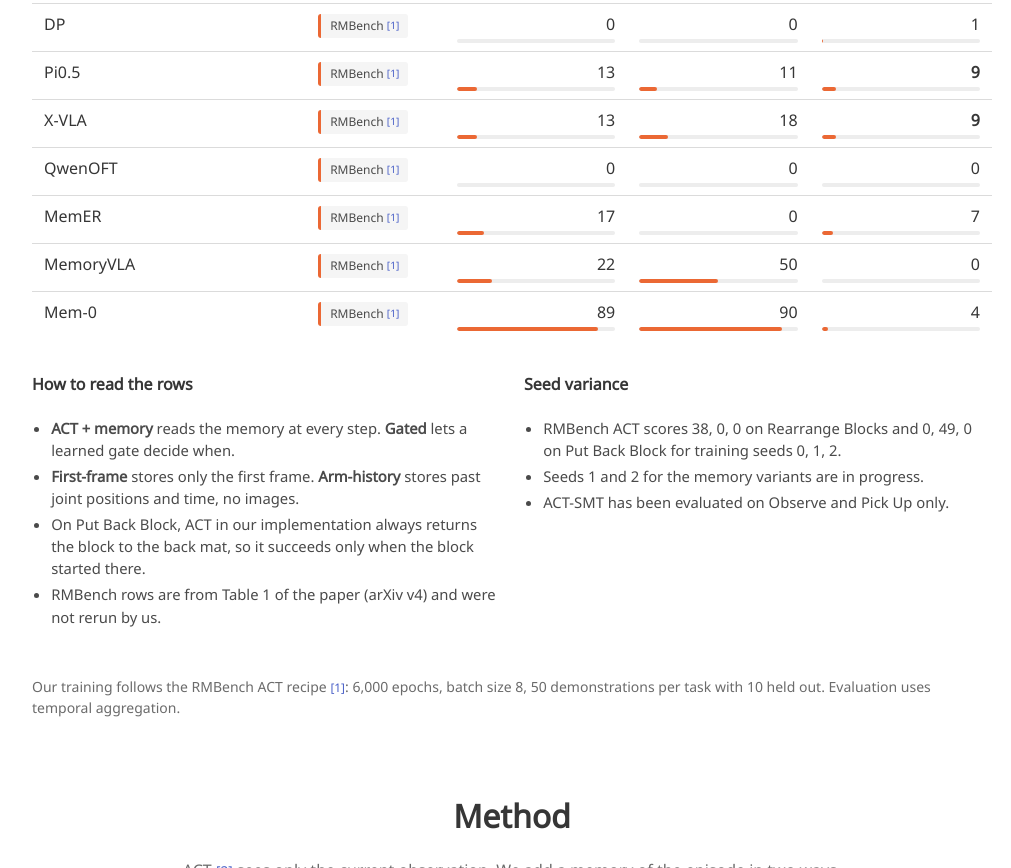
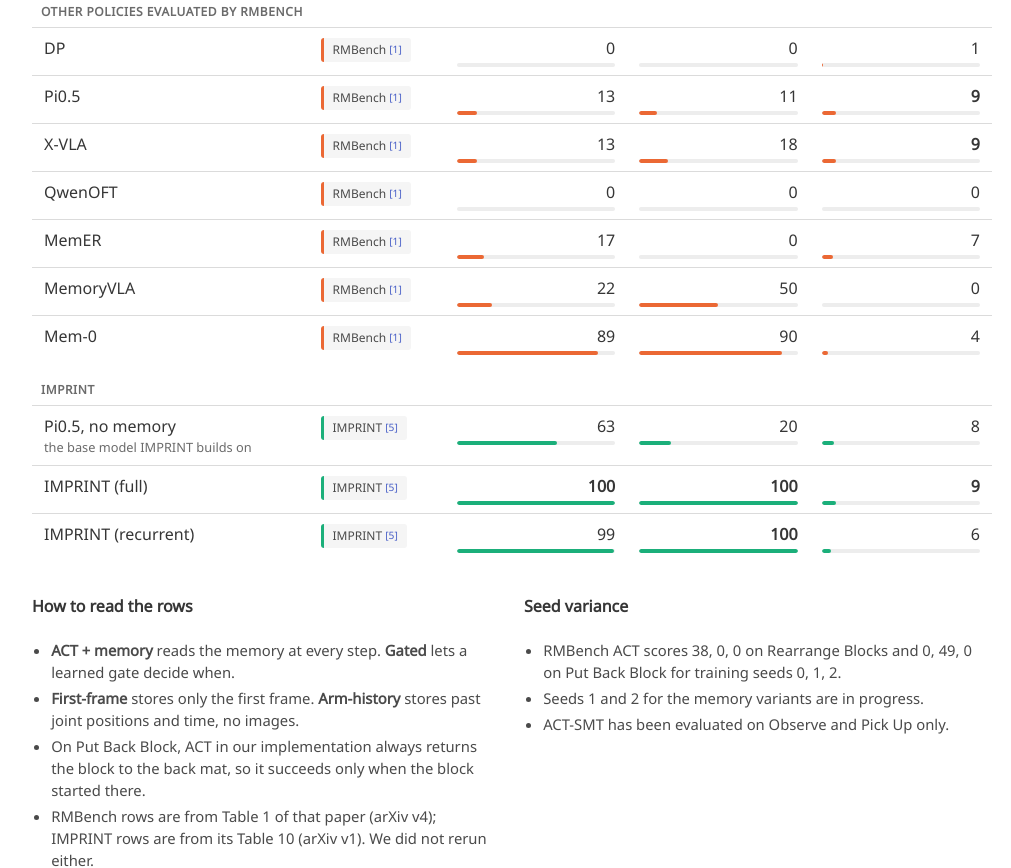
Before and after one commit to BrianChen886/leo, a plain HTML site: page index.html in a window 1280 px wide. Shown: the part 2698-3566 px from the top of the page, without its empty margins (128-1139 px from the left). Drawn offline with nearby package versions, Linux system fonts and the light colour scheme; a web font is replaced by a local one.

Commit message:
Add IMPRINT comparison to the results
Add the IMPRINT rows (Table 10, arXiv:2610.14406) to the results table
as a third source, cite the paper as reference [5], and mention its
numbers in the findings.

```diff
--- a/static/css/index.css
+++ b/static/css/index.css
@@ -3,6 +3,7 @@
 :root {
   --ours: #2a78d6;
   --rmbench: #eb6834;
+  --imprint: #1baf7a;
   --good: #0a7a2a;
   --bad: #c23331;
   --muted: #6b6b6b;
@@ -278,6 +279,11 @@ body {
   background: var(--rmbench);
 }
 
+.swatch.imprint,
+.bar > span.imprint {
+  background: var(--imprint);
+}
+
 table.results th[scope='row'] {
   font-weight: 400;
 }
@@ -315,6 +321,10 @@ table.results .tag.ours {
 
 table.results .tag.rmbench {
   border-left-color: var(--rmbench);
+}
+
+table.results .tag.imprint {
+  border-left-color: var(--imprint);
 }
 
 table.results th.num,
--- a/static/js/app.js
+++ b/static/js/app.js
@@ -207,13 +207,13 @@
                   </li>
                   <li>
                     <b>The arm's own history is enough.</b> A memory of past joint positions only, with no images,
-                    scores 100 on both tasks. RMBench reports 89 and 90 for Mem-0<${Cite} k="rmbench" />.
+                    scores 100 on both tasks. Reported: 89 and 90 for Mem-0<${Cite} k="rmbench" />, 100 and 100 for IMPRINT<${Cite} k="imprint" />.
                   </li>
                   <li>
                     <b>Gating the memory hurts.</b> Letting the policy decide when to read memory<${Cite} k="gmp" /> drops the scores to 9 and 20.
                   </li>
                   <li>
-                    <b>Observe and Pick Up is unsolved.</b> Our best is 6% (ACT-SMT). The best RMBench reports is 9%<${Cite} k="rmbench" />.
+                    <b>Observe and Pick Up is unsolved.</b> Our best is 6% (ACT-SMT). The best RMBench reports is 9%<${Cite} k="rmbench" />, and IMPRINT also reports 9%<${Cite} k="imprint" />.
                   </li>
                 </ol>
                 <p className="caveat">
@@ -288,11 +288,12 @@
         <div className="container is-max-desktop">
           <h2 className="title is-3 has-text-centered">Results</h2>
           <p className="lede has-text-centered">
-            Success rate (%) over 100 rollouts: our runs next to the numbers reported in the RMBench paper<${Cite} k="rmbench" />. Bold is the best in each column.
+            Success rate (%) over 100 rollouts: our runs next to the numbers reported in the RMBench<${Cite} k="rmbench" /> and IMPRINT<${Cite} k="imprint" /> papers. Bold is the best in each column.
           </p>
           <p className="legend has-text-centered">
             <span><i className="swatch ours"></i>Ours (training seed 0)</span>
             <span><i className="swatch rmbench"></i>Reported by RMBench<${Cite} k="rmbench" /></span>
+            <span><i className="swatch imprint"></i>Reported by IMPRINT<${Cite} k="imprint" /></span>
           </p>
           <div className="table-container">
             <table className="table is-hoverable is-fullwidth results">
@@ -315,7 +316,9 @@
                             ${r.note && html`<span className="rownote">${r.note}</span>`}
                           </th>
                           <td className="src">
-                            ${r.source === 'ours' ? html`<span className="tag ours">Ours</span>` : html`<span className="tag rmbench">RMBench<${Cite} k="rmbench" /></span>`}
+                            ${r.source === 'ours'
+                              ? html`<span className="tag ours">Ours</span>`
+                              : html`<span className=${'tag ' + r.source}>${r.source === 'imprint' ? 'IMPRINT' : 'RMBench'}<${Cite} k=${r.source} /></span>`}
                           </td>
                           ${cols.map((c) => html`<${Cell} key=${c} value=${r[c]} source=${r.source} best=${r[c] === best[c]} />`)}
                         </tr>
@@ -334,7 +337,8 @@
                 <li><b>${D.policies.memory}</b> reads the memory at every step. <b>Gated</b> lets a learned gate decide when.</li>
                 <li><b>First-frame</b> stores only the first frame. <b>Arm-history</b> stores past joint positions and time, no images.</li>
                 <li>On Put Back Block, ${D.policies.ourAct} always returns the block to the back mat, so it succeeds only when the block started there.</li>
-                <li>RMBench rows are from Table 1 of the paper (arXiv v4) and were not rerun by us.</li>
+                <li>RMBench rows are from Table 1 of that paper (arXiv v4); IMPRINT rows are from its Table 10 (arXiv v1). We did not rerun either.</li>
+                <li>IMPRINT adds memory to Pi0.5, a pretrained vision-language-action model; our policies are ACT trained from scratch.</li>
               </ul>
             </div>
             <div className="column content" id="seeds">
--- a/static/js/data.js
+++ b/static/js/data.js
@@ -36,6 +36,13 @@ window.LEO = {
       venue: 'arXiv:2606.06479, 2026',
       url: 'https://arxiv.org/abs/2606.06479',
     },
+    {
+      key: 'imprint',
+      authors: 'Y. Wu, R. Shah, S. Huang, S. A. Sontakke, H. Bharadhwaj, A. Bajcsy, M. Simchowitz, G. Shi',
+      title: 'Memory Without Curation: Learning Multi-Stream Latent Memory for Robot Policies',
+      venue: 'arXiv:2610.14406, 2026',
+      url: 'https://arxiv.org/abs/2610.14406',
+    },
   ],
 
   // Policy names used everywhere on the page.
@@ -69,6 +76,7 @@ window.LEO = {
 
   // Success rate (%) over 100 rollouts. null = not evaluated.
   // source 'ours': our runs, training seed 0. source 'rmbench': Table 1 of the RMBench paper (arXiv v4).
+  // source 'imprint': Table 10 of the IMPRINT paper (arXiv v1).
   results: [
     {
       group: 'ACT without memory',
@@ -98,6 +106,15 @@ window.LEO = {
         { label: 'MemER', source: 'rmbench', rearrange: 17, observe: 7, putback: 0 },
         { label: 'MemoryVLA', source: 'rmbench', rearrange: 22, observe: 0, putback: 50 },
         { label: 'Mem-0', source: 'rmbench', rearrange: 89, observe: 4, putback: 90 },
+      ],
+    },
+    {
+      // Table 10 of the IMPRINT paper (arXiv v1). IMPRINT adds memory to the Pi0.5 VLA.
+      group: 'IMPRINT',
+      rows: [
+        { label: 'Pi0.5, no memory', source: 'imprint', note: 'the base model IMPRINT builds on', rearrange: 63, observe: 8, putback: 20 },
+        { label: 'IMPRINT (full)', source: 'imprint', rearrange: 100, observe: 9, putback: 100 },
+        { label: 'IMPRINT (recurrent)', source: 'imprint', rearrange: 99, observe: 6, putback: 100 },
       ],
     },
   ],
```
